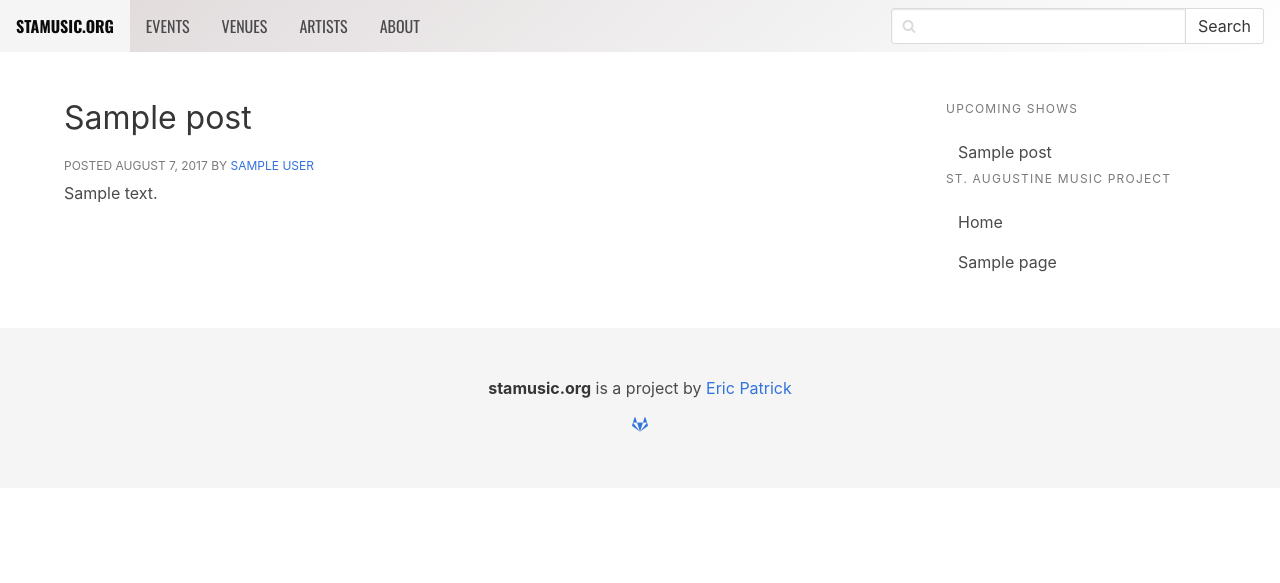
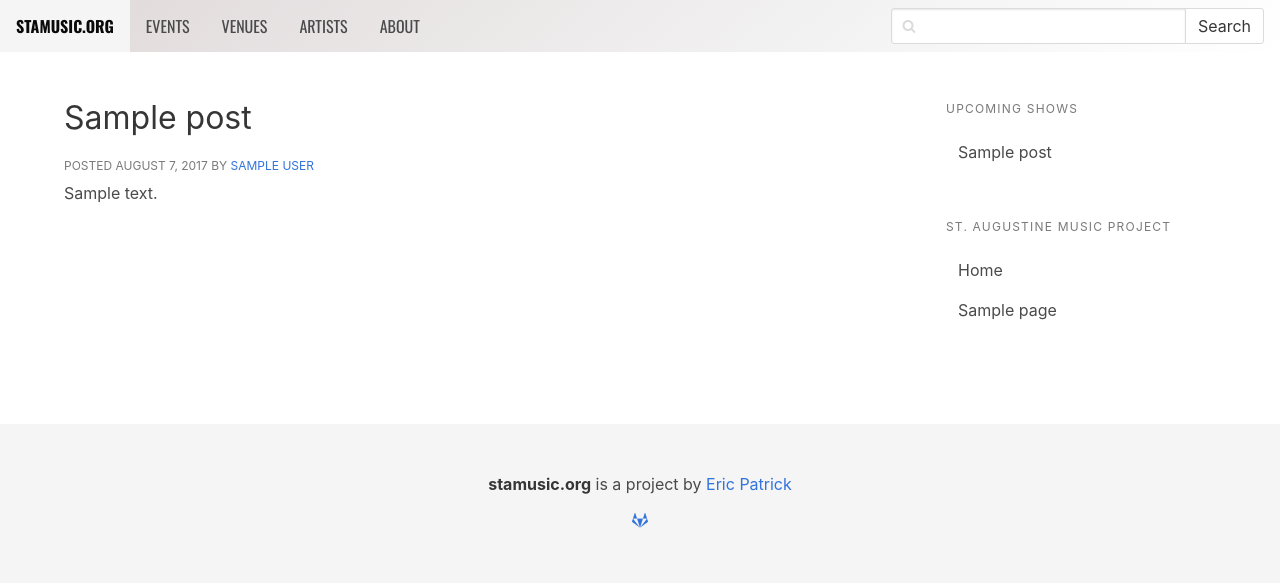
Before and after one commit to epatr/stamorg-development, a WordPress theme: template web/app/themes/bulma-wordpress/home.php in a window 1280 px wide. Shown: the top 583 px of the page. Run offline with PHP 8.4 and a stand-in for WordPress, Linux system fonts and the light colour scheme; the site name, menu and one post (Sample post) are stand-ins, and other content is empty.

Commit message:
Spaaace out those sidebar widgets

```diff
--- a/web/app/themes/bulma-wordpress/sidebar.php
+++ b/web/app/themes/bulma-wordpress/sidebar.php
@@ -1,14 +1,14 @@
 
 <div class="content">
 
-    <div class="menu">
+    <aside class="menu">
         <p class="menu-label">Upcoming Shows</p>
         <ul class="menu-list">
             <?php
                 get_template_part('templates/snippets/upcoming-shows');
             ?>
         </ul>
-    </div>
+    </aside>
 
     <aside class="menu">
         <p class="menu-label">St. Augustine Music Project</p>
--- a/web/app/themes/bulma-wordpress/src/styles.scss
+++ b/web/app/themes/bulma-wordpress/src/styles.scss
@@ -92,6 +92,10 @@ ul.menu-wp_nav_menu {
     margin-left: 0;
 }
 
+aside.menu {
+    margin-bottom: 3em;
+}
+
 .navbar {
     @extend .hero.is-light.is-bold;
     // position: fixed;
```
Also changed, not shown: web/app/themes/bulma-wordpress/style.css.
